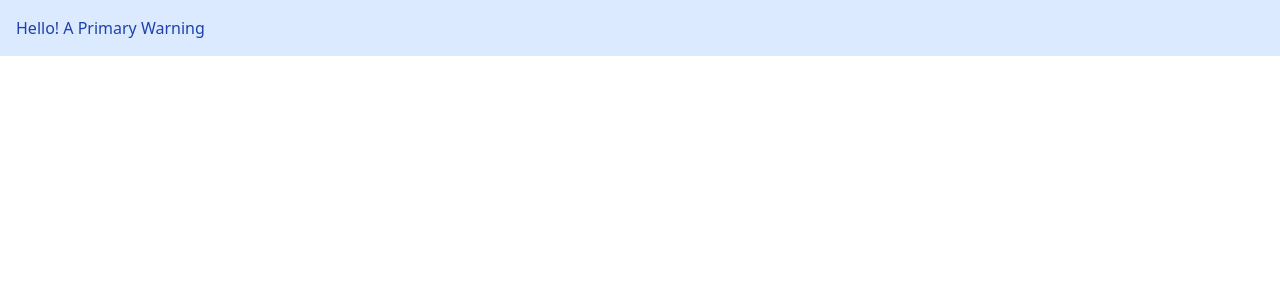
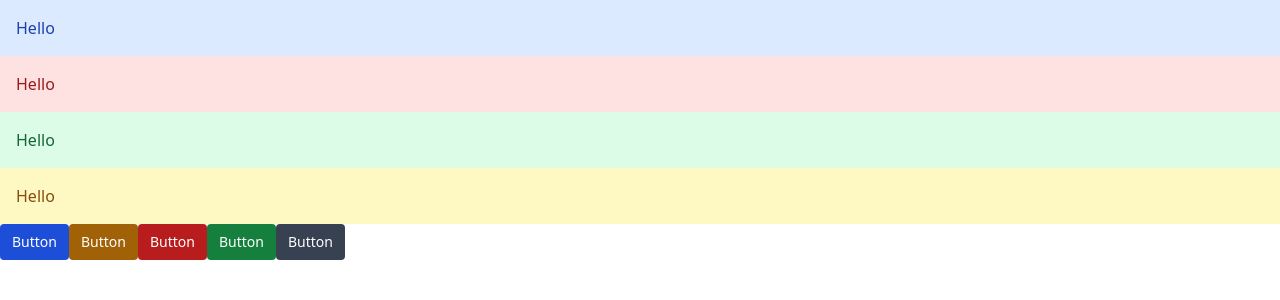
Before and after one commit to W-P-N/joker-css, a React (Create React App) app: page / in a window 1280 px wide. Shown: the top 300 px of the page. Built offline with nearby package versions, Linux system fonts and the light colour scheme.

Commit message:
displayed all components

```diff
--- a/src/App.jsx
+++ b/src/App.jsx
@@ -4,7 +4,18 @@ import * as Buttons from "./Components/Button"
 const App = () => {
     return (
         <>
-        <Alerts.AlertPrimary>Hello! A Primary Warning</Alerts.AlertPrimary>
+
+        <Alerts.AlertPrimary>Hello</Alerts.AlertPrimary>
+        <Alerts.AlertDanger>Hello</Alerts.AlertDanger>
+        <Alerts.AlertSuccess>Hello</Alerts.AlertSuccess>
+        <Alerts.AlertWarning>Hello</Alerts.AlertWarning>
+
+        <Buttons.ButtonPrimary>Button</Buttons.ButtonPrimary>
+        <Buttons.ButtonWarning>Button</Buttons.ButtonWarning>
+        <Buttons.ButtonDanger>Button</Buttons.ButtonDanger>
+        <Buttons.ButtonSuccess>Button</Buttons.ButtonSuccess>
+        <Buttons.ButtonDark>Button</Buttons.ButtonDark>
+
         </>
     )
 }
```
